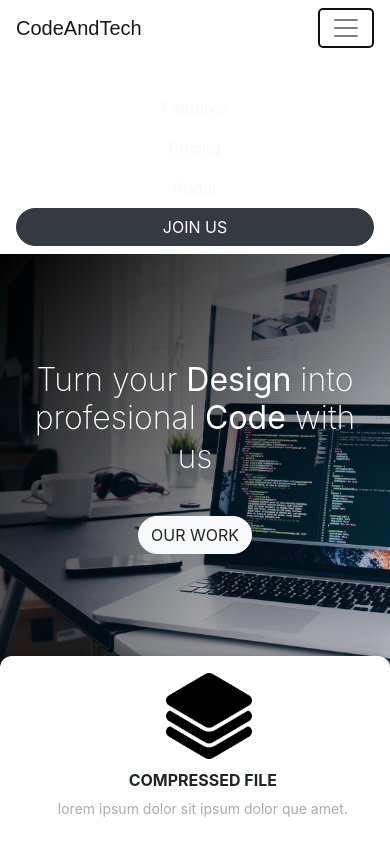
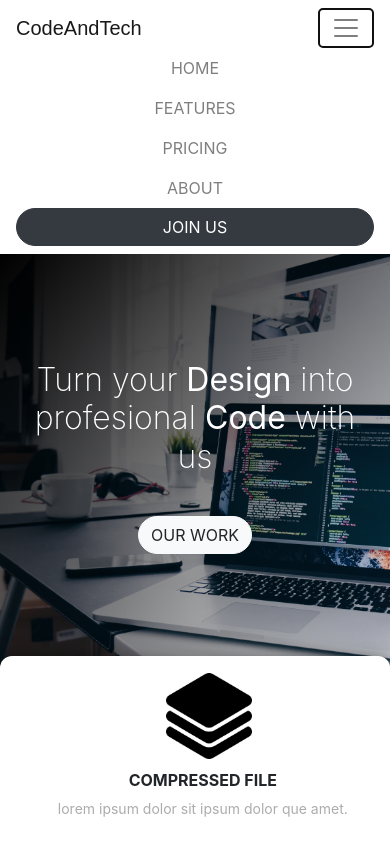
Before and after one commit to CodeAndTech/landing, a React (Create React App) app: page / in a window 390 px wide. Both pictures are taken after a click on the button "Toggle navigation". Shown: the top 844 px of the page. Built offline with nearby package versions, Linux system fonts and the light colour scheme; a web font is replaced by a local one.

Commit message:
nav done

```diff
--- a/src/component/navbar/nav.css
+++ b/src/component/navbar/nav.css
@@ -20,6 +20,12 @@
        color: white;
     }
 
+    .wrapper .navbar-nav .nav-item{
+        color: white;
+        text-transform: uppercase;
+    }
+
+
     .nav-link{
         text-transform: uppercase;
         margin-right: 10px;
@@ -36,4 +42,12 @@
     padding-bottom: 5px;
     margin-bottom:-7px ;
 }
- }
+}
+
+@media (max-width: 575.98px){
+.navbar-nav .nav-item{
+    /* color: grey; */
+    text-transform: uppercase;
+}
+
+}
--- a/src/component/navbar/nav.jsx
+++ b/src/component/navbar/nav.jsx
@@ -11,10 +11,10 @@ export default function Nav() {
   </button>
   <div className="collapse navbar-collapse" id="navbarNavAltMarkup">
     <div className="navbar-nav ml-auto bar">
-      <a className="nav-item nav-link text-white" href="#">Home <span className="sr-only">(current)</span></a>
-      <a className="nav-item nav-link text-light" href="#">Features</a>
-      <a className="nav-item nav-link text-light" href="#">Pricing</a>
-      <a className="nav-item nav-link text-light" href="#">About</a>
+      <a className="nav-item nav-link " href="#">Home <span className="sr-only">(current)</span></a>
+      <a className="nav-item nav-link " href="#">Features</a>
+      <a className="nav-item nav-link " href="#">Pricing</a>
+      <a className="nav-item nav-link " href="#">About</a>
       <a className="nav-item btn btn-dark button text-white" href="#">Join Us</a>
     </div>
   </div>
```
